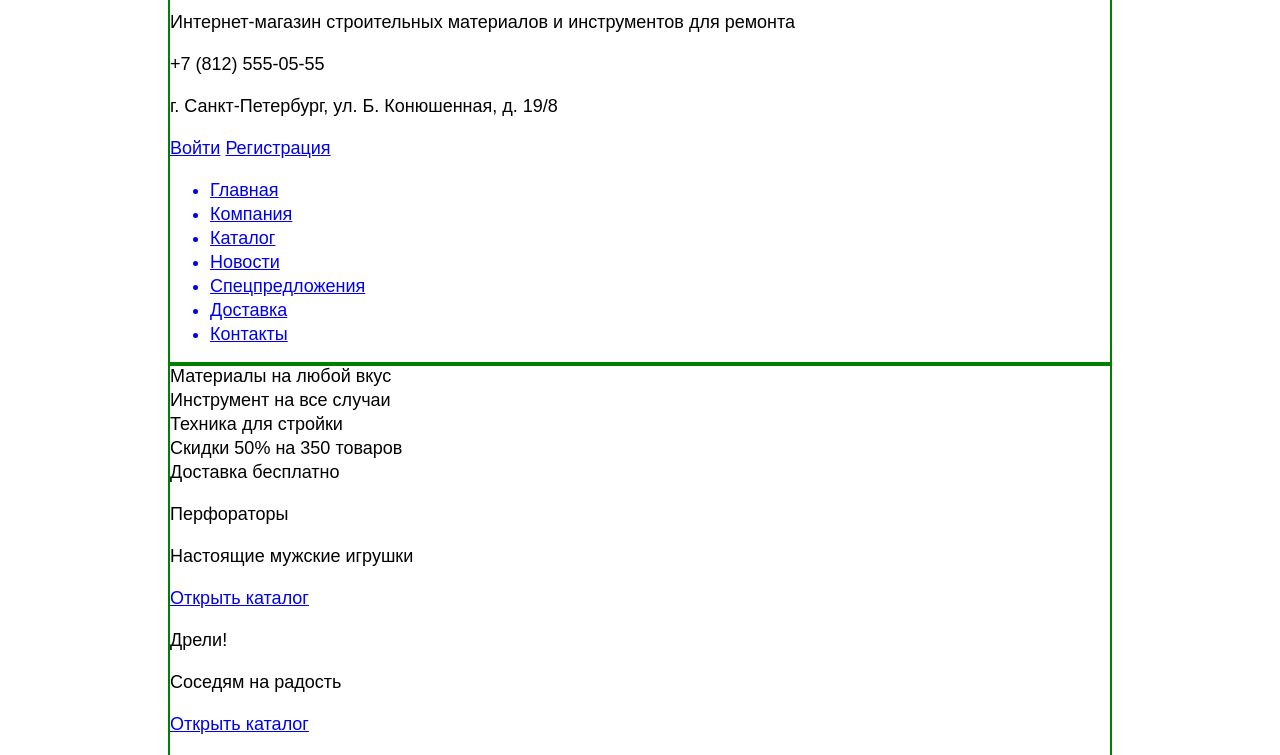
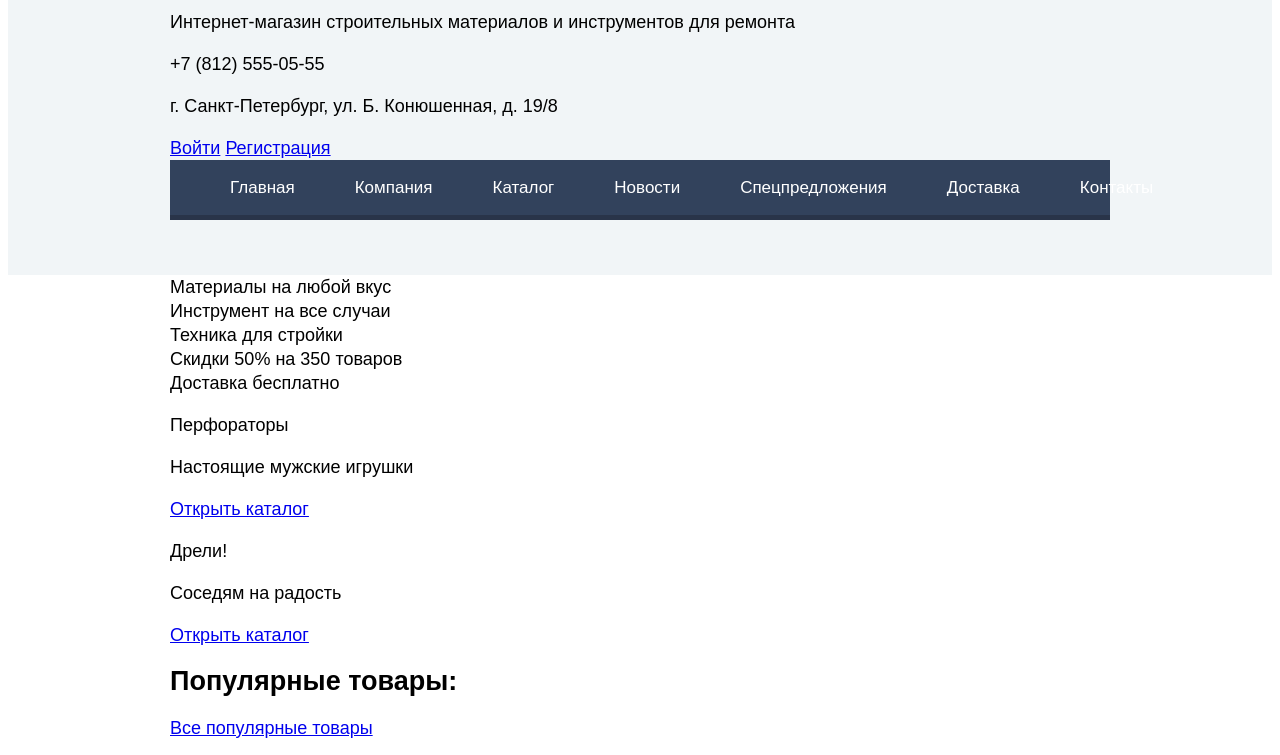
Before and after one commit to alexandraleo/45442-technomart-1, a plain HTML site: page index.html in a window 1280 px wide. Shown: the part 50-805 px from the top of the page. Drawn offline with Linux system fonts and the light colour scheme; a web font is replaced by a local one.

Commit message:
Nav, bg-colors

```diff
--- a/css/style.css
+++ b/css/style.css
@@ -1,7 +1,10 @@
-/** {
+* {
 	box-sizing: border-box;
-}*/
+}
 body {
+	display: flex;
+	flex-direction: column;
+	justify-content: space-between;
 	min-width: 960px;
 	font-family: 'Cuprum', 'Arial', sans-serif;
 	font-size: 18px;
@@ -17,13 +20,29 @@ body {
 	display: flex;
 	flex-direction: column;
 	justify-content: space-between;
-	outline: 2px solid green;
+	align-items: stretch;
+/*	outline: 2px solid green;*/
 }
 
 									/*Header*/
-/*header {
-		background-color: #293449;
-}*/
+header {
+	background-color: #f1f5f7;
+}
+main {
+	width: 100%;
+	background-color: #fff;
+}
+footer, .navigation {
+	background-color: #32425c;
+}
+.bg-container {
+	width: 100%;
+	background-color: #293449;
+}
+.bg-services {
+	width: 100%;
+	background-color: #f1f5f7;
+}
 .store-navigation {
 	background-color: #293449;
 	color: #ffffff;
@@ -50,6 +69,7 @@ body {
 	padding-top: 9px;
 	padding-bottom: 9px;
 	width: 220px;
+	box-shadow: 0px 5px 0px 0px #b52933;
 }
 .store-navigation .nav-order {
 	background-color: #63a63e;
@@ -92,6 +112,37 @@ body {
 	background-color: #ffffff;
 	color: #000000;
 }
+.navigation {
+		box-shadow: 0px 5px 0px 0px #293449;
+		margin-bottom: 60px;
+}
+.navigation ul {
+	display: flex;
+	margin: 0;
+	padding: 0 30px;
+	flex-direction: row;
+	justify-content: space-between;
+	align-items: stretch;
+}
+.navigation li {
+	list-style: none;
+	margin: 0;
+}
+.navigation a {
+	padding: 19px 30px;
+	text-decoration: none;
+	font-family: 'Cuprum', 'Arial', sans-serif;
+	color: #fff;
+	font-size: 17px;
+	line-height: 17px;
+}
+.navigation a:hover {
+	background-color: #293449;
+}
+.navigation a:active {
+	background-color: #1d2739;
+}
+
 
 									/*Сложный фильтр по цене*/
 .price-controls {
--- a/index.html
+++ b/index.html
@@ -8,6 +8,7 @@
   </head>
   <body>
   	<header>
+  		<div class="bg-container">
 	  		<div class="container">
 		  		<div class="store-navigation">
 		  			<a href="index.html"  class="logo">Техномарт</a>
@@ -18,6 +19,9 @@
 		  			<a href="#">Корзина: 0</a>
 		  			<a href="#" class="nav-order">Оформить заказ</a>
 		  		</div>
+		  	</div>
+		  </div>
+		  	<div class="container">
 		  		<div class="store-info">
 		  			<p>Интернет-магазин строительных материалов и инструментов для ремонта</p>
 		  			<p>+7 (812) 555-05-55</p>
@@ -26,7 +30,6 @@
 		  		<div>
 		  			<a href="#">Войти</a>
 		  			<a href="#">Регистрация</a>
-
 		  		</div>
 		  		<nav class="navigation">
 		  			<ul>
@@ -87,6 +90,7 @@
 					<img src="">
 				</div>
 			</section>
+			<div class="bg-services">
 				<section class="services">
 					<h2>Сервисы</h2>
 					<p>Хороший интернет-магазин отличается от плохого не только ценами!</p>
@@ -112,6 +116,7 @@
 						<a href="#">Отправить заявку</a>
 					</div>
 				</section>
+			</div>
 			<section class="about">
 					<h2>Компания "Техномарт"</h2>
 					<p>Настоящий мужской шоппинг начинается здесь! Огромный выбор товаров для ремонт а и строительства не оставит равнодушными любителей сэкономить на гастарбайтерах.</p>
@@ -150,6 +155,9 @@
 					<a href="#"><li>Инструмент</li></a>
 					<a href="#"><li>Спецпредложения</li></a>
 				</ul>
+			</div>
+			<div class="bg-container">
+				<div class="container">
 				<div class="copyright">
 					<p>© 2010–2016 Компания «Техномарт» Все права защищены</p>
 				</div>
@@ -167,6 +175,7 @@
 					<a href="">htmlacademy.ru</a>
 				</div>
 			</div>
+		</div>
 	</footer>
   </body>
 </html>
```
Also changed, not shown: catalog.html (+9 -0 lines). Lines whose indentation alone changed are shown as unchanged.
